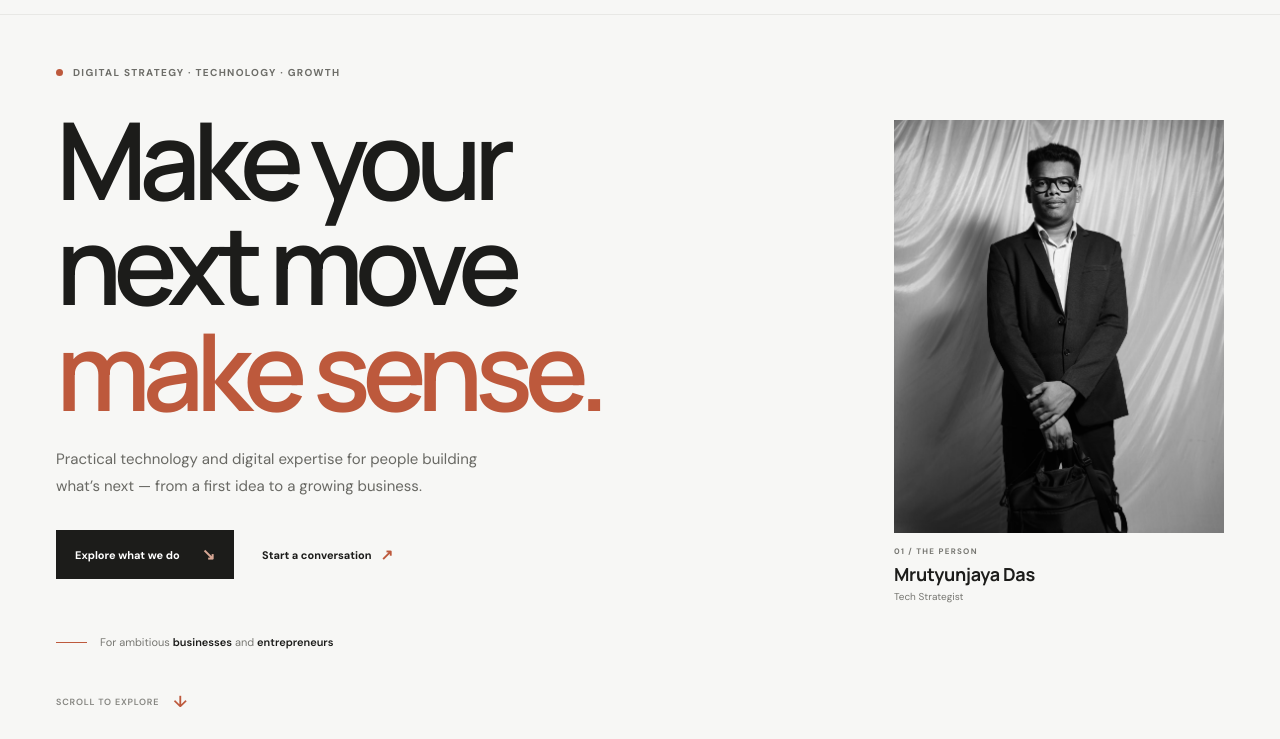
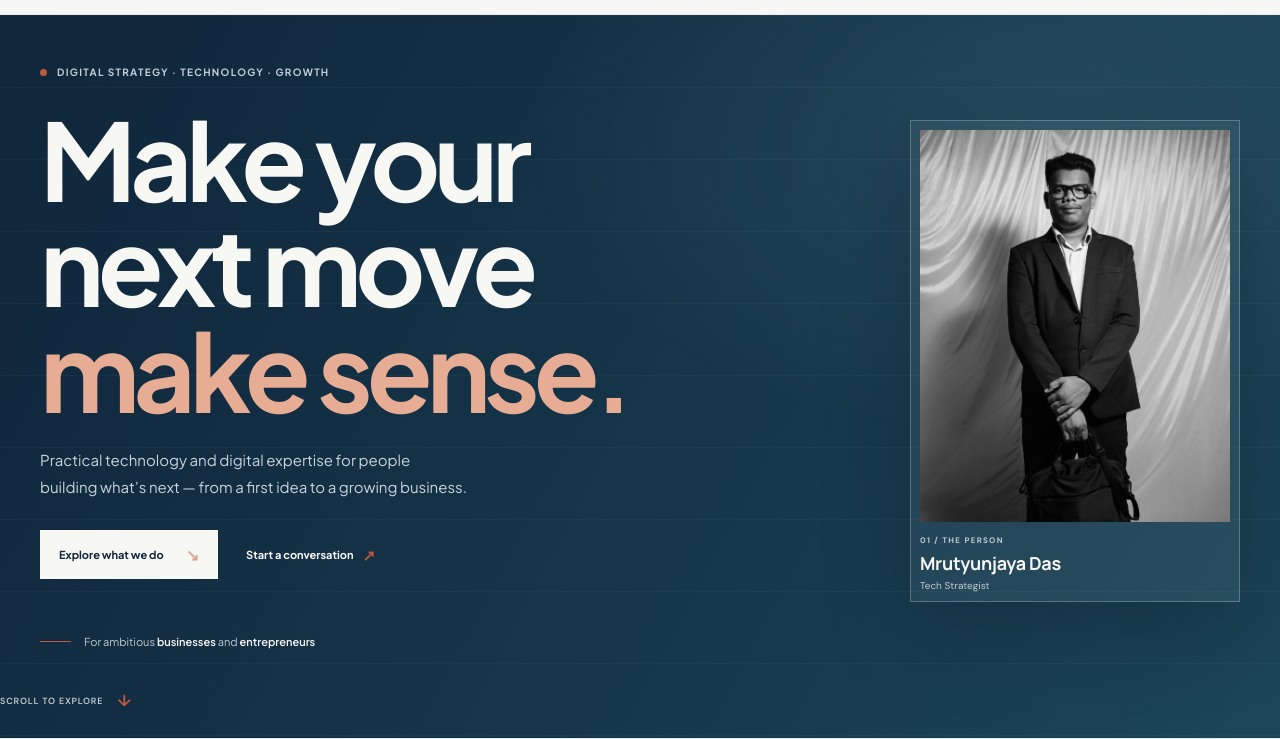
Before and after one commit to vickyyy666/it-tech-constant-portfolio, a plain HTML site: page index.html in a window 1280 px wide. Shown: the part 61-800 px from the top of the page. Drawn offline with Linux system fonts and the light colour scheme.

Commit message:
Redesign portfolio hero section
Co-authored-by: Copilot App <223556219+Copilot@users.noreply.github.com>

```diff
--- a/styles.css
+++ b/styles.css
@@ -1,4 +1,4 @@
-@import url("https://fonts.googleapis.com/css2?family=DM+Sans:wght@400;500;600;700&family=Manrope:wght@400;500;600;700;800&display=swap");
+@import url("https://fonts.googleapis.com/css2?family=DM+Sans:wght@400;500;600;700&family=Manrope:wght@400;500;600;700;800&family=Plus+Jakarta+Sans:wght@400;500;600;700;800&display=swap");
 
 :root {
   color-scheme: light;
@@ -11,6 +11,7 @@
   --accent-soft: #f1e7e2;
   --font-body: "DM Sans", "Helvetica Neue", sans-serif;
   --font-display: "Manrope", "Helvetica Neue", sans-serif;
+  --font-hero: "Plus Jakarta Sans", "Helvetica Neue", sans-serif;
   --shell: 1200px;
 }
 
@@ -174,18 +175,43 @@ button:focus-visible {
 
 .hero {
   position: relative;
+  width: 100%;
+  margin: 0;
   min-height: 650px;
   display: grid;
   grid-template-columns: 1.08fr 0.92fr;
   align-items: center;
-  padding-top: 45px;
-  padding-bottom: 90px;
+  padding: 45px max(36px, calc((100vw - var(--shell)) / 2)) 90px;
+  overflow: hidden;
+  background:
+    radial-gradient(ellipse at 82% 18%, rgb(93 142 158 / 22%), transparent 35%),
+    linear-gradient(118deg, #10253a 0%, #15364a 56%, #1c4658 100%);
+  color: #f7f7f4;
+}
+
+.hero.page-shell {
+  width: 100%;
+  max-width: none;
+}
+
+.hero::before {
+  position: absolute;
+  inset: 0;
+  background-image: linear-gradient(rgb(255 255 255 / 3%) 1px, transparent 1px);
+  background-size: 100% 72px;
+  content: "";
+  pointer-events: none;
 }
 
 .hero-copy {
   position: relative;
   z-index: 1;
   padding-top: 5px;
+}
+
+.hero .eyebrow {
+  color: #bfced7;
+  font-family: var(--font-hero);
 }
 
 .eyebrow {
@@ -233,13 +259,21 @@ h1 {
   line-height: 0.98;
 }
 
+.hero h1 {
+  max-width: 760px;
+  color: #f7f7f4;
+  font-family: var(--font-hero);
+  font-weight: 700;
+  letter-spacing: -6px;
+}
+
 h1 span,
 h2 span {
   color: #898985;
 }
 
 .hero h1 span {
-  color: var(--accent);
+  color: #e6ad94;
 }
 
 .hero-intro {
@@ -250,10 +284,34 @@ h2 span {
   line-height: 1.8;
 }
 
+.hero .hero-intro {
+  color: #c8d4dc;
+  font-family: var(--font-hero);
+}
+
 .hero-actions {
   display: flex;
   align-items: center;
   gap: 28px;
+}
+
+.hero .button,
+.hero .text-link {
+  font-family: var(--font-hero);
+}
+
+.hero .button-dark {
+  background: #f7f7f4;
+  color: #10253a;
+}
+
+.hero .button-dark:hover {
+  background: #e6ad94;
+  color: #10253a;
+}
+
+.hero .text-link {
+  color: #f7f7f4;
 }
 
 .button {
@@ -326,9 +384,18 @@ h2 span {
   font-size: 11px;
 }
 
+.hero .hero-audience p {
+  color: #bdcbd3;
+  font-family: var(--font-hero);
+}
+
 .hero-audience strong {
   color: var(--ink);
   font-weight: 600;
+}
+
+.hero .hero-audience strong {
+  color: #f7f7f4;
 }
 
 .hero-visual {
@@ -340,6 +407,10 @@ h2 span {
 
 .portrait-frame {
   aspect-ratio: 4 / 5;
+  padding: 9px;
+  border: 1px solid rgb(255 255 255 / 24%);
+  background: rgb(255 255 255 / 5%);
+  box-shadow: 0 24px 80px rgb(3 14 25 / 28%);
 }
 
 .hero-portrait {
@@ -355,12 +426,12 @@ h2 span {
   display: grid;
   gap: 4px;
   padding-top: 13px;
-  color: var(--ink);
+  color: #f7f7f4;
 }
 
 .caption-index {
   margin-bottom: 2px;
-  color: #777772;
+  color: #bdcbd3;
   font-size: 8px;
   font-weight: 700;
   letter-spacing: 1.3px;
@@ -374,8 +445,12 @@ h2 span {
 }
 
 .caption-role {
-  color: #777772;
+  color: #bdcbd3;
   font-size: 10px;
+}
+
+.hero .scroll-cue {
+  color: #bdcbd3;
 }
 
 .scroll-cue {
@@ -1077,6 +1152,7 @@ h2 {
     min-height: auto;
     grid-template-columns: 1fr;
     gap: 34px;
+    padding-inline: 20px;
     padding-top: 62px;
     padding-bottom: 71px;
   }
@@ -1260,6 +1336,10 @@ h2 {
     width: calc(100% - 32px);
   }
 
+  .hero {
+    padding-inline: 16px;
+  }
+
   h1 {
     font-size: 55px;
     letter-spacing: -4.5px;
```
